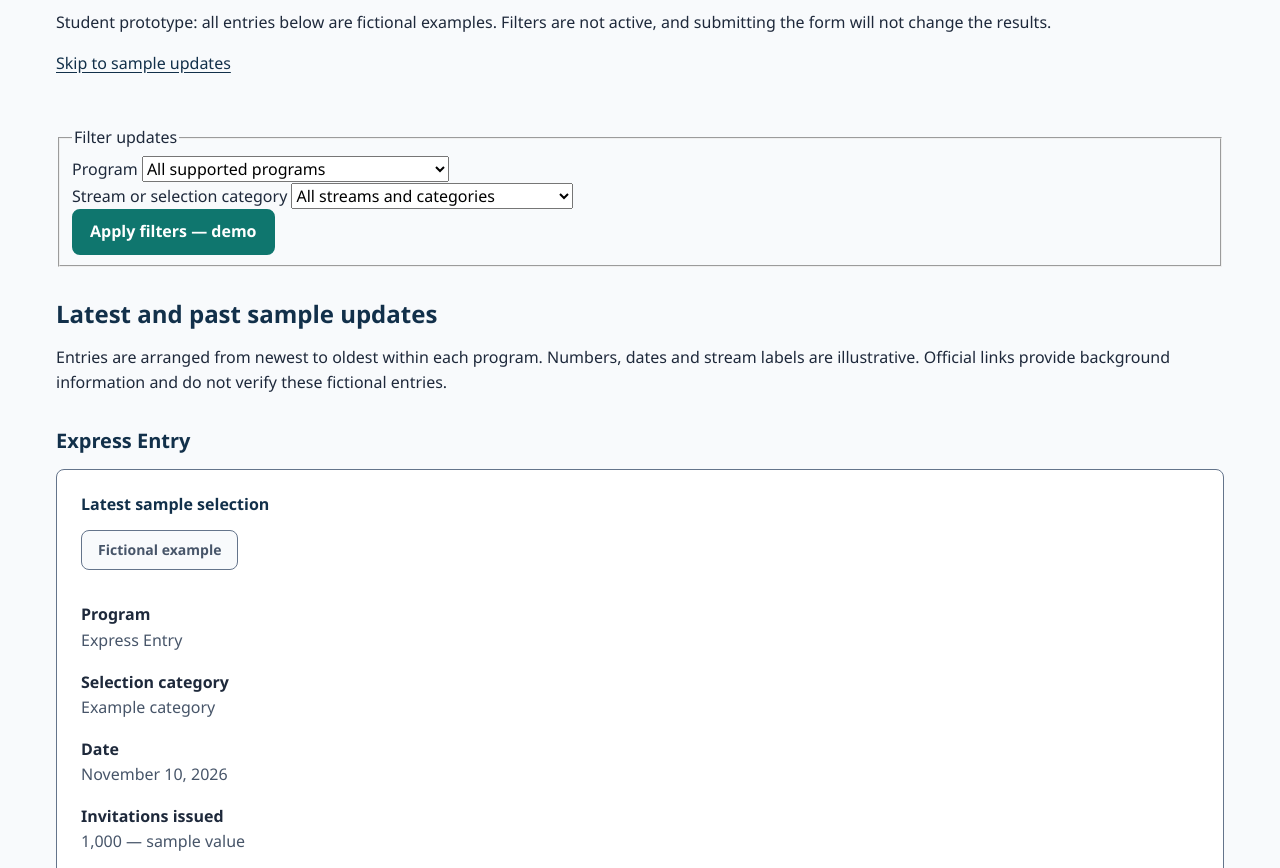
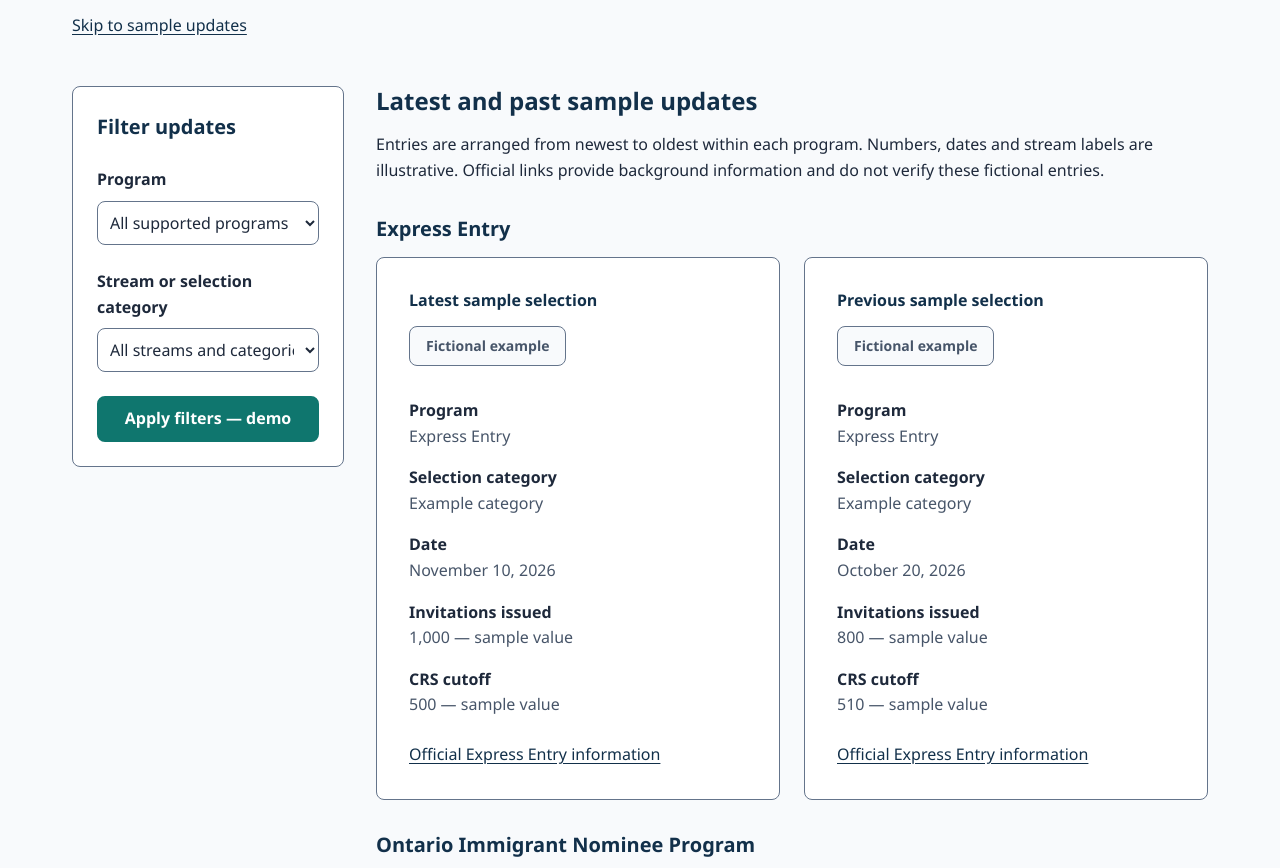
Before and after one commit to rishabhssworld/studio-project-1, a plain HTML site: page site/updates.html in a window 1280 px wide. Shown: the part 265-1133 px from the top of the page. Drawn offline with Linux system fonts and the light colour scheme.

Commit message:
Style filter form and add responsive breakpoints

```diff
--- a/site/styles.css
+++ b/site/styles.css
@@ -286,3 +286,95 @@ dd {
   margin: 0;
   color: var(--color-muted);
 }
+
+/* 6. FORMS */
+
+form {
+  padding: var(--space-3);
+  background: var(--color-surface);
+  border: 1px solid var(--color-border);
+  border-radius: var(--radius);
+}
+
+fieldset {
+  min-width: 0;
+  margin: 0;
+  padding: 0;
+  border: 0;
+}
+
+legend {
+  margin-bottom: var(--space-3);
+  padding: 0;
+  color: var(--color-primary);
+  font-size: var(--text-h3);
+  font-weight: 700;
+}
+
+.form-group {
+  margin-bottom: var(--space-3);
+}
+
+label {
+  display: block;
+  margin-bottom: var(--space-1);
+  font-weight: 600;
+}
+
+select {
+  display: block;
+  width: 100%;
+  min-width: 0;
+  min-height: 2.75rem;
+  padding: var(--space-1);
+  background: var(--color-surface);
+  color: var(--color-text);
+  border: 1px solid var(--color-border);
+  border-radius: var(--radius);
+}
+
+form .btn {
+  width: 100%;
+}
+
+/* 7. MOBILE-FIRST MEDIA QUERIES */
+
+@media (min-width: 48rem) {
+  body > header {
+    flex-direction: row;
+    align-items: center;
+    justify-content: space-between;
+    padding-inline: var(--space-4);
+  }
+
+  main {
+    padding: var(--space-6) var(--space-4);
+  }
+
+  .card-grid {
+    grid-template-columns: repeat(2, minmax(0, 1fr));
+  }
+
+  /* Result cards stay readable beside the filter sidebar. */
+  #results .card-grid {
+    grid-template-columns: minmax(0, 1fr);
+  }
+
+  .updates-layout {
+    grid-template-columns: minmax(0, 17rem) minmax(0, 1fr);
+  }
+}
+
+@media (min-width: 75rem) {
+  #features-heading + .card-grid {
+    grid-template-columns: repeat(3, minmax(0, 1fr));
+  }
+
+  #results .card-grid {
+    grid-template-columns: repeat(2, minmax(0, 1fr));
+  }
+
+  .card {
+    padding: var(--space-4);
+  }
+}
```
